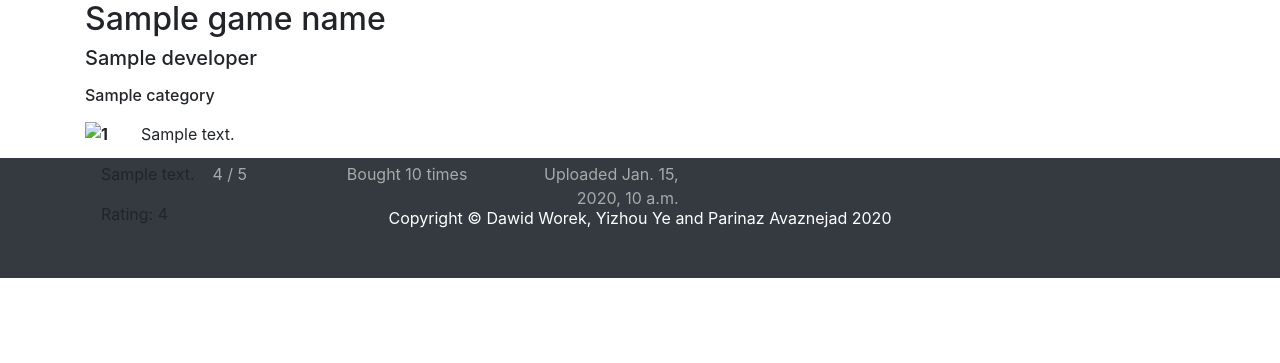
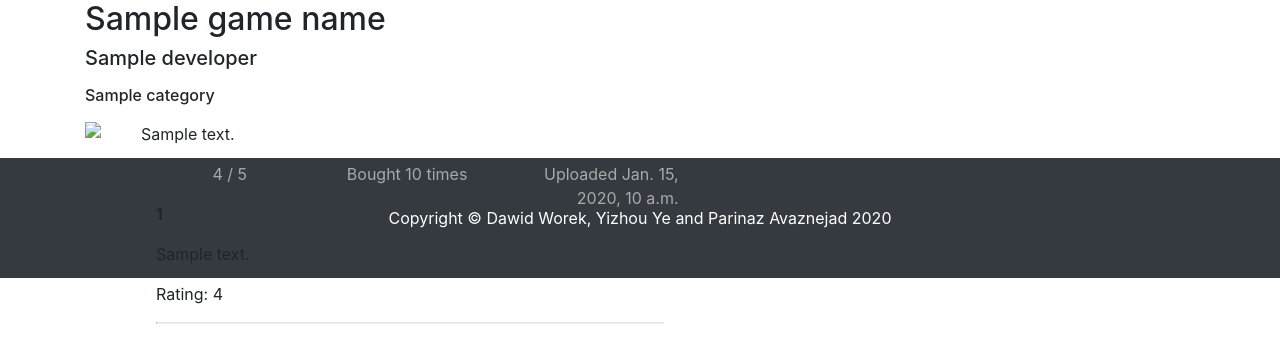
Before and after one commit to YizhouCodes/Web-Game-Store, a Django app: template store/templates/show_game.html in a window 1280 px wide. Shown: the part 56-419 px from the top of the page. Run offline with Django 3.2, Linux system fonts and the light colour scheme; the template is opened without the code that fills it: most values are stand-ins (such as "Sample title", 1, 10 or a date in 2020); some libraries are stand-ins or nearby versions.

Commit message:
Review layout improved

```diff
--- a/store/static/css/show_game.css
+++ b/store/static/css/show_game.css
@@ -51,7 +51,15 @@
 }
 
 #reviewsDiv {
-    float: left;
-    display: inline;
-    position: absolute;
+    min-width: 100%;
 }
+
+hr {
+    display: block;
+    margin-top: 0.5em;
+    margin-bottom: 0.5em;
+    margin-left: auto;
+    margin-right: auto;
+    border-style: inset;
+    border-width: 1px;
+}
--- a/store/templates/show_game.html
+++ b/store/templates/show_game.html
@@ -49,14 +49,14 @@
             </p>
         </div>
 
-    </div>
-
-    <div id="reviewsDiv">
-        {% for review in reviews %}
-            <p><b>{{ review.playerId }}</b></p>
-            <p>{{ review.description}}</p>
-            <p>Rating: {{ review.rating }}</p>
-        {% endfor %}
+        <div id="reviewsDiv" class="col-lg-4 col-md-6 mb-4">
+            {% for review in reviews %}
+                <p><b>{{ review.playerId }}</b></p>
+                <p>{{ review.description}}</p>
+                <p>Rating: {{ review.rating }}</p>
+                <hr>
+            {% endfor %}
+        </div>
     </div>
 
     {% if is_player and player_has_this_game %}
```
Also changed, not shown: store/templates/play_game.html (+13 -0 lines), store/views.py (+8 -1 lines).
